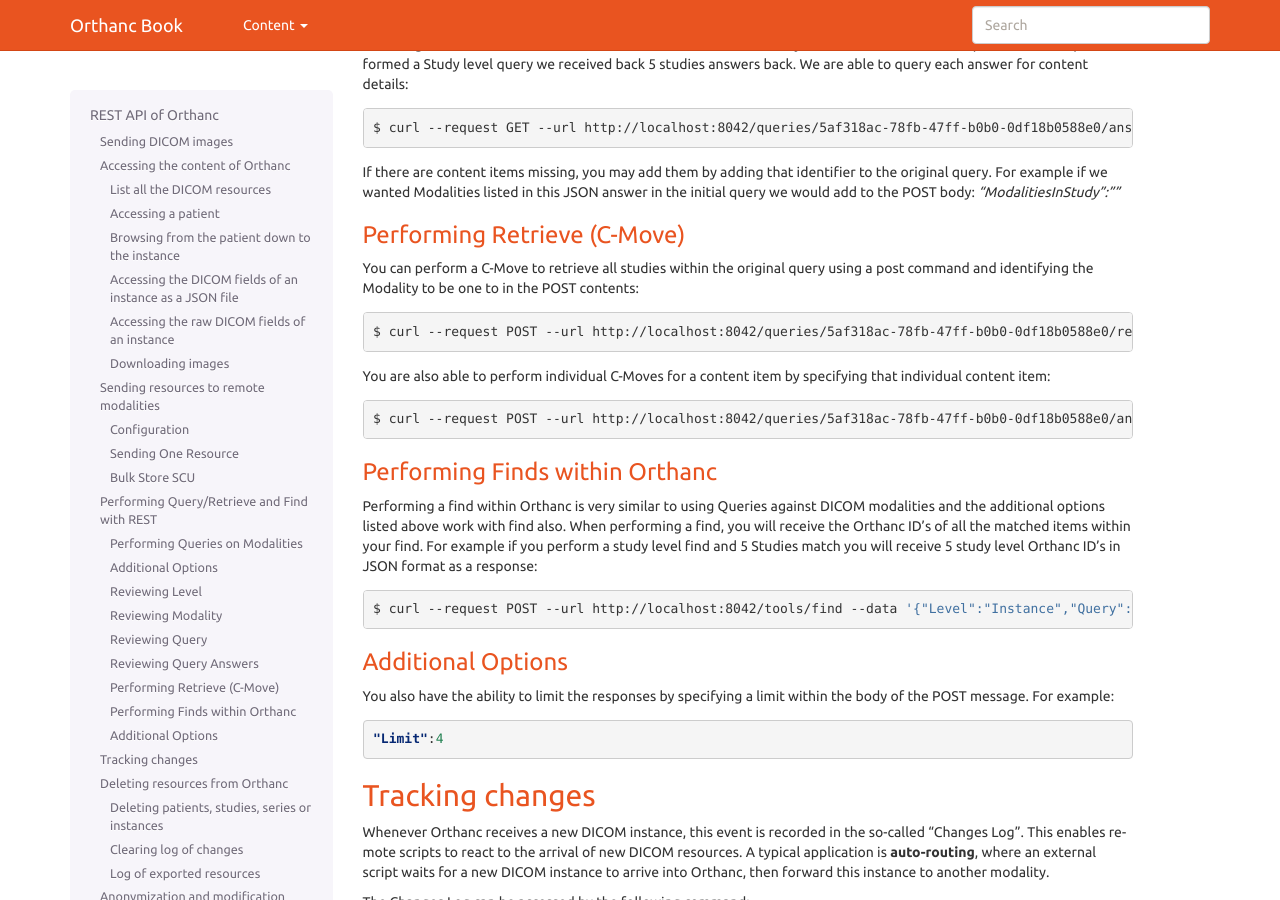
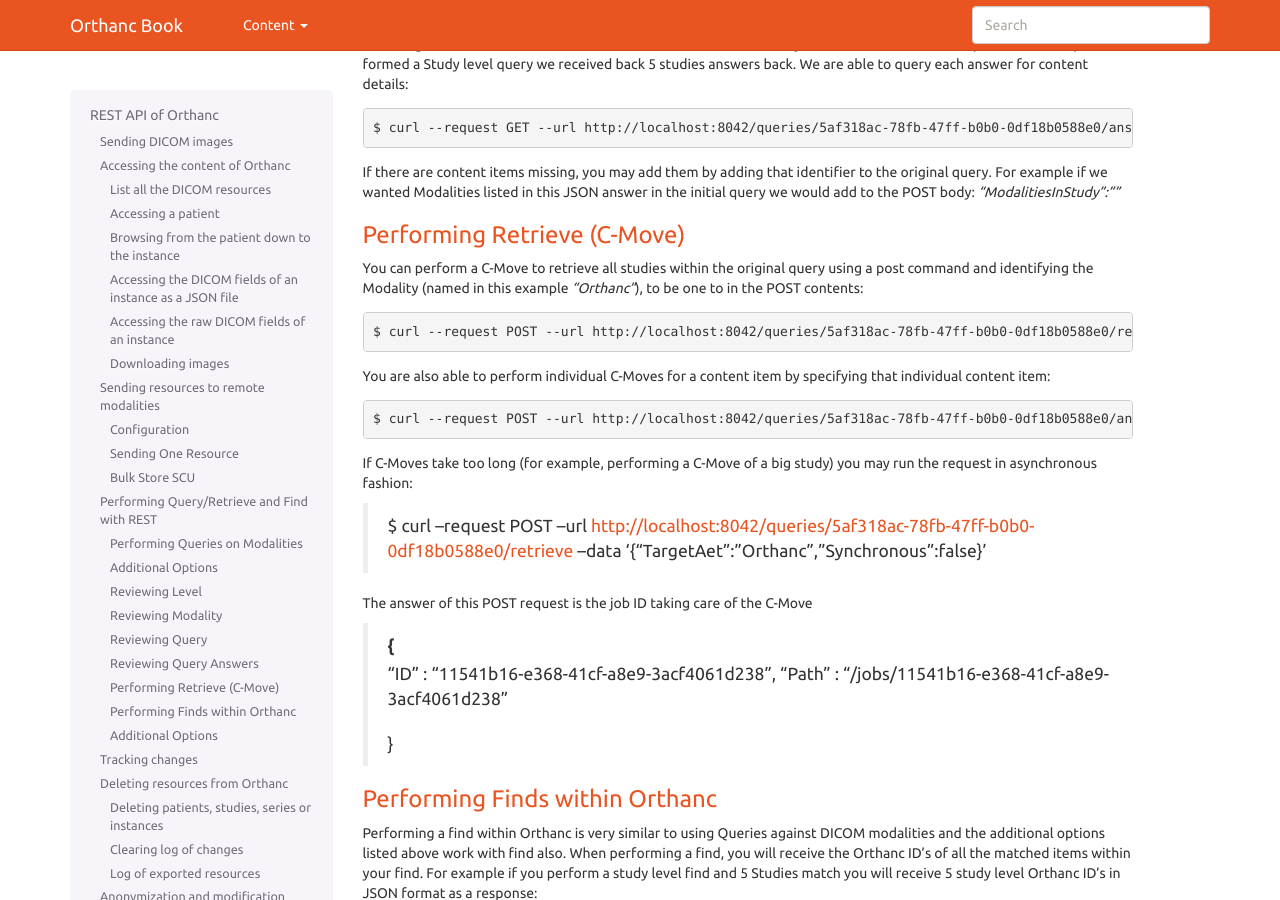
Before and after one commit to orthanc-mirrors/orthanc-book, a Sphinx documentation site: the page built from Sphinx/source/users/rest.rst, in a window 1280 px wide and 900 px high, scrolled down 8653 px. Built offline with Sphinx 7.4.7, drawn with Linux system fonts in a browser that asks for light colours.

Commit message:
rest.rst edited online with Bitbucket. Added asynchronous option in Retrieve section.
--HG--
branch : dfslezak/restrst-edited-online-with-bitbucket-add-1550282269472

```diff
--- a/Sphinx/source/users/rest.rst
+++ b/Sphinx/source/users/rest.rst
@@ -585,8 +585,8 @@
 .. highlight:: bash
 
 You can perform a C-Move to retrieve all studies within the original
-query using a post command and identifying the Modality to be one to
-in the POST contents::
+query using a post command and identifying the Modality (named in this
+example `"Orthanc"`), to be one to in the POST contents::
 
   $ curl --request POST --url http://localhost:8042/queries/5af318ac-78fb-47ff-b0b0-0df18b0588e0/retrieve --data Orthanc
 
@@ -594,6 +594,18 @@
 specifying that individual content item::
 
   $ curl --request POST --url http://localhost:8042/queries/5af318ac-78fb-47ff-b0b0-0df18b0588e0/answers/0/retrieve --data Orthanc
+
+If C-Moves take too long (for example, performing a C-Move of a big study)
+you may run the request in asynchronous fashion:
+
+  $ curl --request POST --url http://localhost:8042/queries/5af318ac-78fb-47ff-b0b0-0df18b0588e0/retrieve --data '{"TargetAet":"Orthanc","Synchronous":false}'
+
+The answer of this POST request is the job ID taking care of the C-Move
+
+  {
+      "ID" : "11541b16-e368-41cf-a8e9-3acf4061d238",
+      "Path" : "/jobs/11541b16-e368-41cf-a8e9-3acf4061d238"
+  }
 
 
 Performing Finds within Orthanc
```
